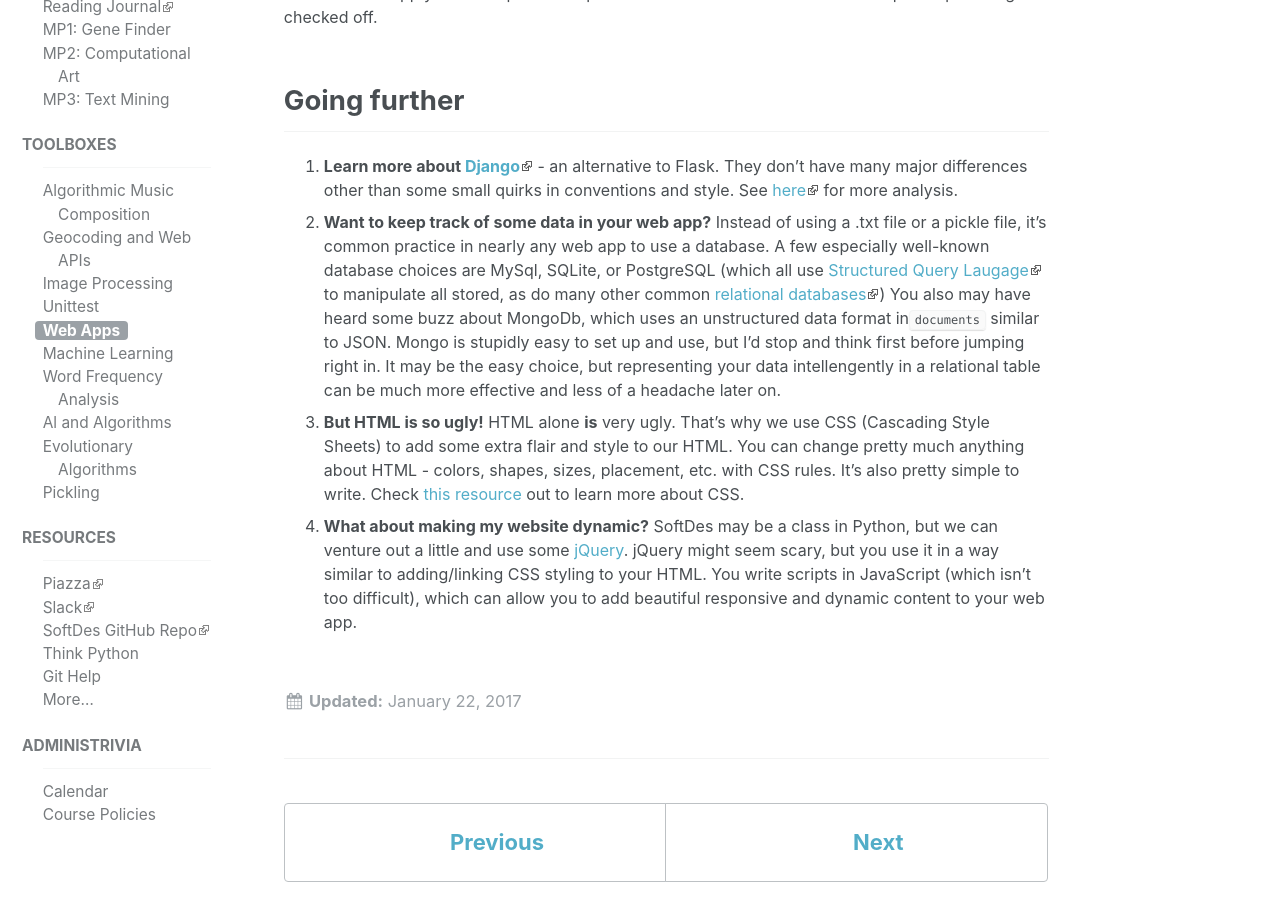
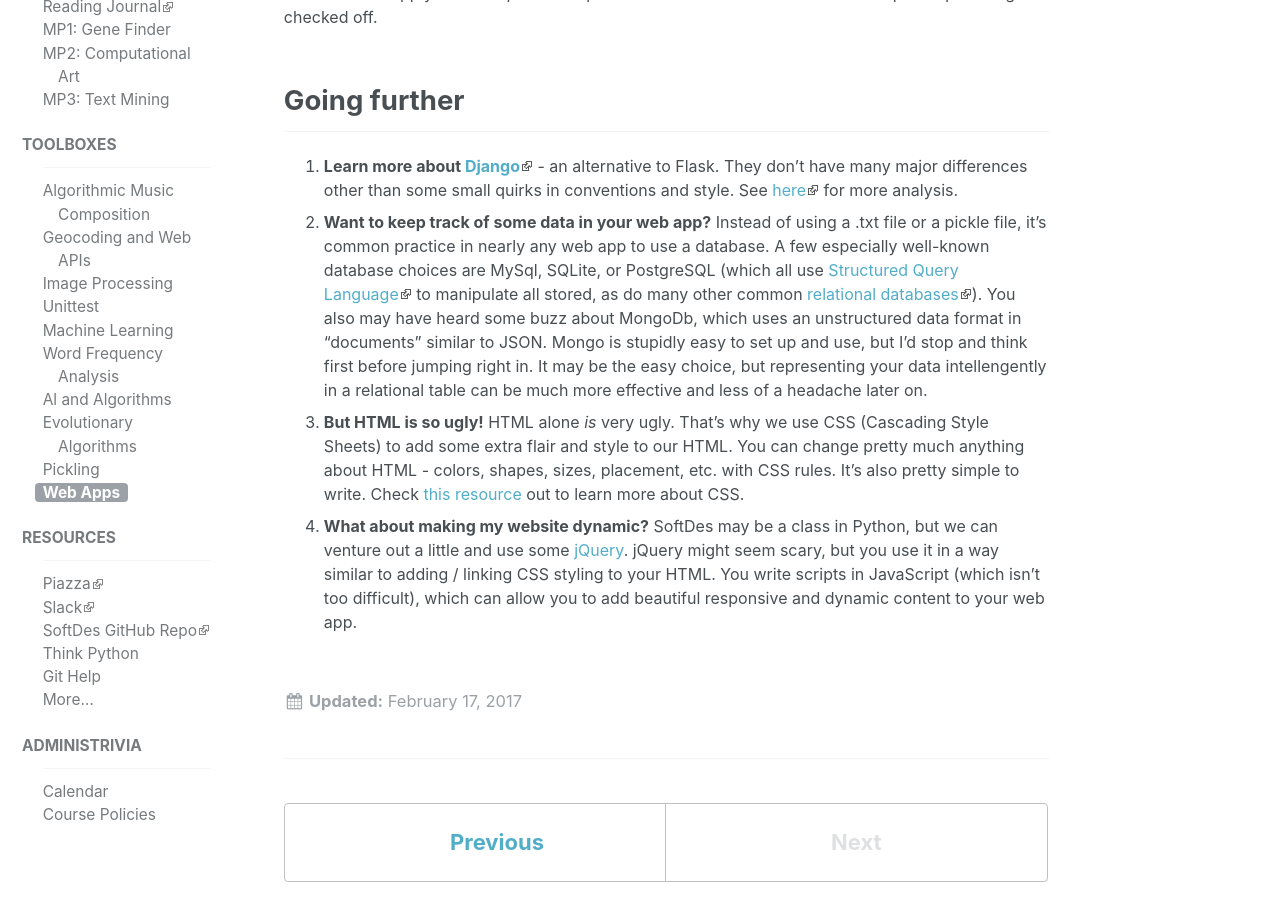
Before and after one commit to sd17spring/sd17spring.github.io, a Jekyll site: the page built from _toolboxes/web-apps.md, in a window 1280 px wide and 900 px high, scrolled down 6626 px. Built offline with Jekyll 4.4.1, drawn with Linux system fonts in a browser that asks for light colours; some of the changed text lies outside the part shown.

Commit message:
web apps toolbox: fix some typos

````diff
--- a/_toolboxes/web-apps.md
+++ b/_toolboxes/web-apps.md
@@ -1,5 +1,5 @@
 ---
-date: 2017-01-22
+date: 2017-02-17
 description: ''
 title: Web Apps
 ---
@@ -27,14 +27,14 @@
     sudo pip3 install Flask
 
 Grab the starter code for this toolbox exercise via the normal fork-and-clone
-method from <https://github.com//{{site.course.github_owner}}/Toolbox-Flask>
+method from <https://github.com//{{site.course.github_owner}}/Toolbox-Flask>.
 
 This toolbox exercise was developed by Patrick Huston. Let him know if you
 decide to complete it; he can help with any questions that arise.
 
 ## What is Flask, really?
 
-In the introduction, we defined Flask as a 'web framework', but what does that
+In the introduction, we defined Flask as a "web framework", but what does that
 actually mean? Let's dig deeper. Before this, let's develop a better
 understanding of how the internet works.
 
@@ -86,7 +86,7 @@
 4. The function is given a name which is also used to generate URLs for that particular function, and returns the message we want to display in the user’s browser.
 5. Finally we use the `run()` function to run the local server with our application. The `if __name__== '__main__'` makes sure the server only runs if the script is executed directly from the Python interpreter and not used as an imported module.
 
-To stop the server, hit `ctrl+c`
+To stop the server, hit `ctrl+c`.
 
 ## What's this routing business?
 
@@ -117,7 +117,7 @@
 HTML files to the client, which will be rendered in the browser. Let's get to
 work creating a basic HTML document.
 
-Let's start by creating a file called `index.html`
+Let's start by creating a file called `index.html`:
 
 ``` html
 <!DOCTYPE html>
@@ -193,10 +193,8 @@
 
 And that's it! Again, follow the instructions
 
-
     $ python3 hello.py
      * Running on http://127.0.0.1:5000/
-
 
 to run the application, and head over to <http://127.0.0.1:5000/>, and you
 should see your hello world greeting. It might not look very different, but
@@ -209,9 +207,9 @@
 Let's set up a simple app. Here are our end specifications:
 
 1. Upon visiting the index page at <http://127.0.0.1:5000/>, the user will be greeted by a page that says hello, and includes an input form that requests their name, age, and favorite SoftDes Ninja.
-2. Upon clicking the 'Submit' button, the data from the form will be sent via a POST request to the Flask backend at the route `POST /login`
+2. Upon clicking the 'Submit' button, the data from the form will be sent via a POST request to the Flask backend at the route `POST /login`.
 3. The Flask backend will handle the request to `POST /login` and perform some simple validation on the user input - simply check to see if they exist.
-4. If all the information is present, the app will render a 'profile' page for the user - presenting their name and age. Regardless of their input for final question, their favorite SoftDes ninja, the app will display `Patrick Huston`
+4. If all the information is present, the app will render a 'profile' page for the user - presenting their name and age. Regardless of their input for final question, their favorite SoftDes ninja, the app will display `Patrick Huston`.
 5. If all the information is not present, the app will render a simple error page, which will include some indication that they didn't include all the required information, in addition to a button that will redirect the user back to the home page.
 
 It will be up to you to make this happen. If you feel confident in your
@@ -226,7 +224,7 @@
 [quickstart guide](http://flask.pocoo.org/docs/0.10/quickstart/), both of
 should be pretty helpful.
 
-1. _HTML Forms_  To make forms in HTML, check out [this resource](http://www.w3schools.com/html/html_forms.asp). For even more information, check [this](http://tinyurl.com/htmlforms) out.
+1. _HTML Forms_ To make forms in HTML, check out [this resource](http://www.w3schools.com/html/html_forms.asp). For even more information, check [this](http://tinyurl.com/htmlforms) out.
 2. _Sending POST Requests_ To send the data from the form in a POST request, use an input with type `submit`, and set the action of the form to reflect the destination in your routes.
 3. _Handling POST Requests_ To learn more about handling post requests in Flask, check this resource from the [Flask documentation](http://flask.pocoo.org/docs/0.10/quickstart/#http-methods) out.
 4. \+ 5. _Accessing the Form Data_ To access the form data, check out [this documentation](http://flask.pocoo.org/docs/0.10/quickstart/#the-request-object) on using the Flask `request` utility.
@@ -239,6 +237,6 @@
 ## Going further
 
 1. **Learn more about [Django](https://www.djangoproject.com/)**  \- an alternative to Flask. They don't have many major differences other than some small quirks in conventions and style. See [here](https://wakatime.com/blog/25-pirates-use-flask-the-navy-uses-django) for more analysis.
-2. **Want to keep track of some data in your web app?**  Instead of using a .txt file or a pickle file, it's common practice in nearly any web app to use a database. A few especially well-known database choices are MySql, SQLite, or PostgreSQL (which all use [Structured Query Laugage](https://www.codecademy.com/learn/learn-sql) to manipulate all stored, as do many other common [relational databases](https://en.wikipedia.org/wiki/Relational_database)) You also may have heard some buzz about MongoDb, which uses an unstructured data format in`documents` similar to JSON. Mongo is stupidly easy to set up and use, but I'd stop and think first before jumping right in. It may be the easy choice, but representing your data intellengently in a relational table can be much more effective and less of a headache later on.
-3. **But HTML is so ugly!**  HTML alone **is**  very ugly. That's why we use CSS (Cascading Style Sheets) to add some extra flair and style to our HTML. You can change pretty much anything about HTML - colors, shapes, sizes, placement, etc. with CSS rules. It's also pretty simple to write. Check [this resource](http://www.w3schools.com/css/css_intro.asp) out to learn more about CSS.
-4. **What about making my website dynamic?**  SoftDes may be a class in Python, but we can venture out a little and use some [jQuery](http://www.w3schools.com/jquery/jquery_intro.asp). jQuery might seem scary, but you use it in a way similar to adding/linking CSS styling to your HTML. You write scripts in JavaScript (which isn't too difficult), which can allow you to add beautiful responsive and dynamic content to your web app.
+2. **Want to keep track of some data in your web app?**  Instead of using a .txt file or a pickle file, it's common practice in nearly any web app to use a database. A few especially well-known database choices are MySql, SQLite, or PostgreSQL (which all use [Structured Query Language](https://www.codecademy.com/learn/learn-sql) to manipulate all stored, as do many other common [relational databases](https://en.wikipedia.org/wiki/Relational_database)). You also may have heard some buzz about MongoDb, which uses an unstructured data format in "documents" similar to JSON. Mongo is stupidly easy to set up and use, but I'd stop and think first before jumping right in. It may be the easy choice, but representing your data intellengently in a relational table can be much more effective and less of a headache later on.
+3. **But HTML is so ugly!**  HTML alone *is*  very ugly. That's why we use CSS (Cascading Style Sheets) to add some extra flair and style to our HTML. You can change pretty much anything about HTML - colors, shapes, sizes, placement, etc. with CSS rules. It's also pretty simple to write. Check [this resource](http://www.w3schools.com/css/css_intro.asp) out to learn more about CSS.
+4. **What about making my website dynamic?**  SoftDes may be a class in Python, but we can venture out a little and use some [jQuery](http://www.w3schools.com/jquery/jquery_intro.asp). jQuery might seem scary, but you use it in a way similar to adding / linking CSS styling to your HTML. You write scripts in JavaScript (which isn't too difficult), which can allow you to add beautiful responsive and dynamic content to your web app.
````
Also changed, not shown: other parts of _toolboxes/web-apps.md (+2 -2 lines).
